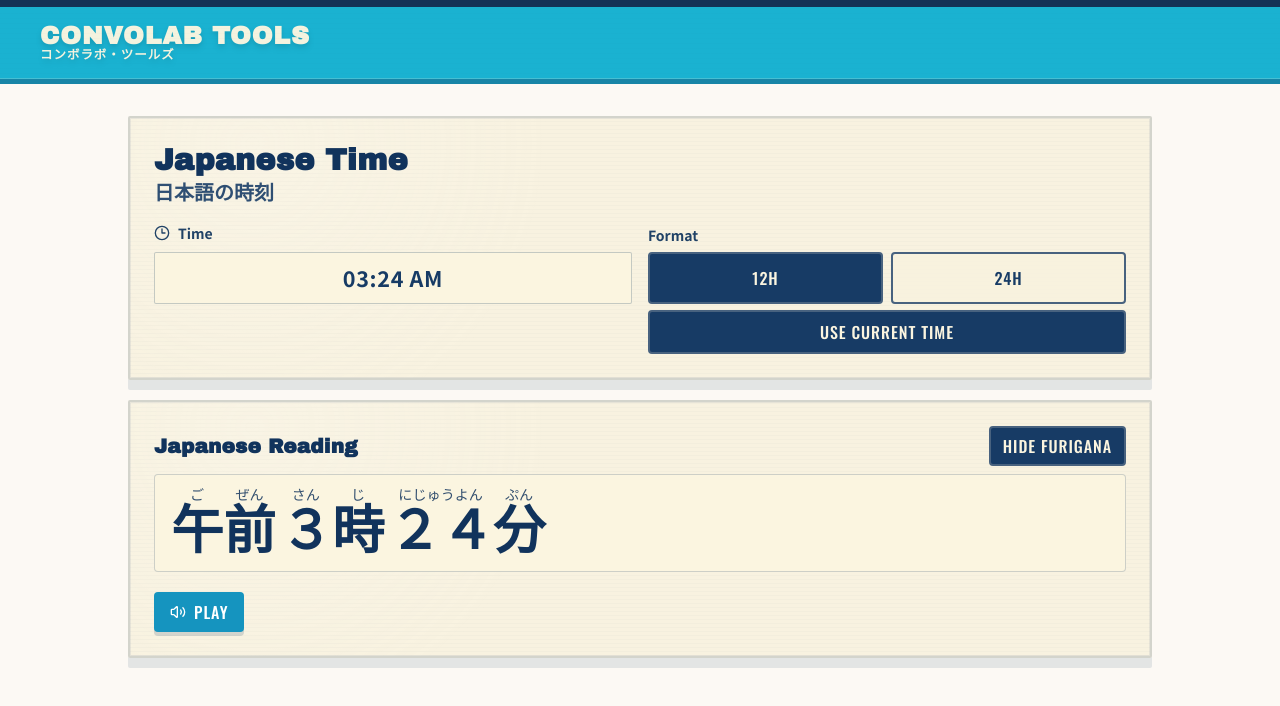
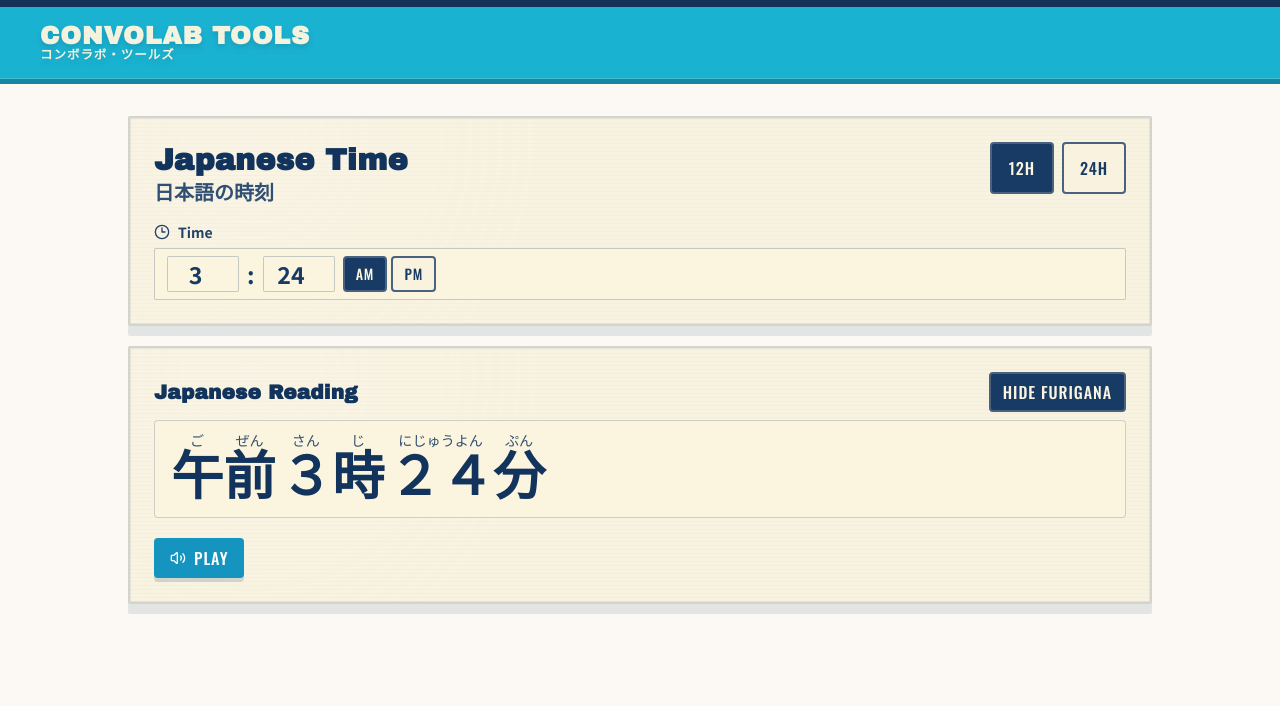
Before and after one commit to andyroo2000/convo-lab, a React (Vite) app in the folder client/: page /tools/japanese-time in a window 1280 px wide. Shown: the top 706 px of the page. Built offline with nearby package versions, Linux system fonts and the light colour scheme; no server answers.

Commit message:
refactor: simplify japanese date and time pickers

```diff
--- a/client/src/features/tools/japaneseDate/components/JapaneseDateToolPage.tsx
+++ b/client/src/features/tools/japaneseDate/components/JapaneseDateToolPage.tsx
@@ -144,8 +144,9 @@ const JapaneseDateToolPage = () => {
   }, [isUsingCurrentDate]);
 
   const handleManualDateChange = (value: string) => {
+    const today = toLocalDateInputValue(new Date());
     setDateValue(value);
-    setIsUsingCurrentDate(false);
+    setIsUsingCurrentDate(value === today);
   };
 
   const handleUseCurrentDate = () => {
@@ -215,23 +216,29 @@ const JapaneseDateToolPage = () => {
               <CalendarDays className="h-4 w-4" />
               Date
             </span>
+            <div className="flex items-center gap-2">
               <input
                 id="jp-date-input"
                 type="date"
-              className="input retro-date-tool-input"
+                className="input retro-date-tool-input min-w-0 flex-1"
                 value={dateValue}
                 min={`${minYear}-01-01`}
                 max={`${maxYear}-12-31`}
                 onChange={(event) => handleManualDateChange(event.target.value)}
               />
+              <div className="w-[12rem] shrink-0">
                 <button
                   type="button"
-              aria-pressed={isUsingCurrentDate}
+                  aria-pressed={false}
+                  aria-hidden={isUsingCurrentDate}
+                  tabIndex={isUsingCurrentDate ? -1 : 0}
                   onClick={handleUseCurrentDate}
-              className={`btn-outline retro-date-tool-format-btn mt-2 h-[2.75rem] w-full py-0 ${isUsingCurrentDate ? 'bg-[#173b65] text-[#fbf5e0]' : ''}`}
+                  className={`btn-outline retro-date-tool-format-btn h-[2.75rem] w-full py-0 text-[0.72rem] tracking-[0.04em] focus:outline-none focus-visible:outline-none focus:ring-0 focus-visible:ring-0 ${isUsingCurrentDate ? 'invisible pointer-events-none' : ''}`}
                 >
-              Use Current Date
+                  Sync to Current Date
                 </button>
+              </div>
+            </div>
           </label>
         </div>
       </section>
--- a/client/src/features/tools/japaneseDate/components/JapaneseTimeToolPage.tsx
+++ b/client/src/features/tools/japaneseDate/components/JapaneseTimeToolPage.tsx
@@ -1,5 +1,5 @@
 import { useEffect, useMemo, useRef, useState } from 'react';
-import { ChevronDown, ChevronUp, Clock3, Volume2 } from 'lucide-react';
+import { Clock3, Volume2 } from 'lucide-react';
 
 import {
   generateJapaneseDateTimeReading,
@@ -107,20 +107,12 @@ const JapaneseTimeToolPage = () => {
   const [isUsingCurrentTime, setIsUsingCurrentTime] = useState(true);
   const [showFurigana, setShowFurigana] = useState(true);
   const [isPlaying, setIsPlaying] = useState(false);
-  const [isTimePickerOpen, setIsTimePickerOpen] = useState(false);
-  const pickerRef = useRef<HTMLDivElement | null>(null);
-  const hourInputRef = useRef<HTMLInputElement | null>(null);
   const playbackRef = useRef<AudioSequencePlayback | null>(null);
 
   const { hour24, minute, localDate } = timeParts;
   const currentPeriod = hour24 < 12 ? 'AM' : 'PM';
   const hour12 = hour24 % 12 || 12;
   const timeValue = `${toTwoDigits(hour24)}:${toTwoDigits(minute)}`;
-  const displayTime =
-    hourFormat === '12h'
-      ? `${toTwoDigits(hour12)}:${toTwoDigits(minute)} ${currentPeriod}`
-      : `${toTwoDigits(hour24)}:${toTwoDigits(minute)}`;
-
   const localDateTime = useMemo(
     () => parseLocalDateTimeInput(localDate, timeValue),
     [localDate, timeValue]
@@ -130,21 +122,6 @@ const JapaneseTimeToolPage = () => {
     () => generateJapaneseDateTimeReading(localDateTime, { hourFormat }),
     [hourFormat, localDateTime]
   );
-
-  useEffect(() => {
-    if (!isTimePickerOpen) return undefined;
-
-    const handleOutsideClick = (event: MouseEvent) => {
-      if (pickerRef.current && !pickerRef.current.contains(event.target as Node)) {
-        setIsTimePickerOpen(false);
-      }
-    };
-
-    document.addEventListener('mousedown', handleOutsideClick);
-    return () => {
-      document.removeEventListener('mousedown', handleOutsideClick);
-    };
-  }, [isTimePickerOpen]);
 
   useEffect(
     () => () => {
@@ -179,13 +156,6 @@ const JapaneseTimeToolPage = () => {
       window.clearInterval(intervalId);
     };
   }, [isUsingCurrentTime]);
-
-  const openTimePicker = () => {
-    setIsTimePickerOpen(true);
-    requestAnimationFrame(() => {
-      hourInputRef.current?.focus();
-    });
-  };
 
   const handleManualTimeChange = () => {
     setIsUsingCurrentTime(false);
@@ -237,29 +207,6 @@ const JapaneseTimeToolPage = () => {
     });
   };
 
-  const stepHour = (delta: number) => {
-    handleManualTimeChange();
-    if (hourFormat === '12h') {
-      const current = hour12;
-      const next = ((current - 1 + delta + 12) % 12) + 1;
-      updateHour12(String(next));
-      return;
-    }
-
-    setTimeParts((current) => ({
-      ...current,
-      hour24: (current.hour24 + delta + 24) % 24,
-    }));
-  };
-
-  const stepMinute = (delta: number) => {
-    handleManualTimeChange();
-    setTimeParts((current) => ({
-      ...current,
-      minute: (current.minute + delta + 60) % 60,
-    }));
-  };
-
   const stopPlayback = () => {
     playbackRef.current?.stop();
     playbackRef.current = null;
@@ -304,52 +251,55 @@ const JapaneseTimeToolPage = () => {
   return (
     <div className="retro-date-tool-page space-y-4 sm:space-y-5">
       <section className="card retro-paper-panel retro-date-tool-card">
-        <div className="retro-date-tool-header">
+        <div className="retro-date-tool-header flex flex-col gap-3 sm:flex-row sm:items-start sm:justify-between">
+          <div>
             <h1 className="retro-headline text-2xl sm:text-3xl">Japanese Time</h1>
             <p className="retro-date-tool-kana text-lg font-semibold text-[#2f4f73] sm:text-xl">
               日本語の時刻
             </p>
           </div>
-        <div className="mt-4 grid gap-4 sm:grid-cols-2">
+          <div className="grid w-full max-w-[15rem] grid-cols-2 gap-2 sm:w-auto">
+            <button
+              type="button"
+              onClick={() => setHourFormat('12h')}
+              className={`btn-outline retro-date-tool-format-btn h-[3.25rem] py-0 focus:outline-none focus-visible:outline-none focus:ring-0 focus-visible:ring-0 ${hourFormat === '12h' ? 'bg-[#173b65] text-[#fbf5e0]' : ''}`}
+            >
+              12h
+            </button>
+            <button
+              type="button"
+              onClick={() => setHourFormat('24h')}
+              className={`btn-outline retro-date-tool-format-btn h-[3.25rem] py-0 focus:outline-none focus-visible:outline-none focus:ring-0 focus-visible:ring-0 ${hourFormat === '24h' ? 'bg-[#173b65] text-[#fbf5e0]' : ''}`}
+            >
+              24h
+            </button>
+          </div>
+        </div>
+        <div className="mt-4">
           <div className="space-y-1.5">
+            <div className="flex items-center justify-between gap-2">
               <span className="retro-date-tool-field-label text-sm font-semibold text-[#204266] inline-flex items-center gap-2">
                 <Clock3 className="h-4 w-4" />
                 Time
               </span>
-            <div className="retro-time-picker" ref={pickerRef}>
+              {!isUsingCurrentTime && (
                 <button
                   type="button"
-                className="input retro-date-tool-input retro-time-picker-trigger flex h-[3.25rem] items-center justify-center py-0 text-[1.35rem] font-semibold tracking-[0.03em]"
-                onClick={openTimePicker}
-                aria-expanded={isTimePickerOpen}
-                aria-haspopup="dialog"
+                  aria-pressed={false}
+                  onClick={handleUseCurrentTime}
+                  className="btn-outline retro-date-tool-format-btn h-8 px-2.5 py-0 text-[0.72rem] tracking-[0.04em]"
                 >
-                <span className="retro-time-picker-display">{displayTime}</span>
+                  Sync to Current Time
                 </button>
-
-              {isTimePickerOpen && (
-                <div
-                  className="retro-time-picker-panel mt-2 rounded border border-[#173b6533] bg-[#fbf5e0] p-3 shadow-[0_4px_0_rgba(17,51,92,0.08)]"
-                  role="dialog"
-                  aria-label="Time picker"
-                >
-                  <div className="retro-time-picker-row grid grid-cols-[1fr_auto_1fr] items-center gap-3">
-                    <div className="flex flex-col items-center gap-1.5">
-                      <button
-                        type="button"
-                        onClick={() => stepHour(1)}
-                        className="btn-outline h-8 w-10 px-0 py-0"
-                        aria-label="Increase hour"
-                      >
-                        <ChevronUp className="h-4 w-4" />
-                      </button>
+              )}
+            </div>
+            <div className="input retro-date-tool-input flex h-[3.25rem] items-center gap-2 px-3 py-0">
               <input
-                        ref={hourInputRef}
                 type="number"
                 min={hourFormat === '12h' ? 1 : 0}
                 max={hourFormat === '12h' ? 12 : 23}
                 step={1}
-                        value={hourFormat === '12h' ? hour12 : timeParts.hour24}
+                value={hourFormat === '12h' ? hour12 : hour24}
                 onChange={(event) => {
                   if (hourFormat === '12h') {
                     updateHour12(event.target.value);
@@ -357,98 +307,37 @@ const JapaneseTimeToolPage = () => {
                     updateHour24(event.target.value);
                   }
                 }}
-                        className="input retro-time-picker-input h-10 w-[5.2rem] py-0 text-center text-lg font-semibold"
+                className="input h-9 w-[4.5rem] px-2 py-0 text-center text-[1.45rem] font-semibold"
               />
-                      <button
-                        type="button"
-                        onClick={() => stepHour(-1)}
-                        className="btn-outline h-8 w-10 px-0 py-0"
-                        aria-label="Decrease hour"
-                      >
-                        <ChevronDown className="h-4 w-4" />
-                      </button>
-                    </div>
-                    <span className="retro-time-picker-separator">:</span>
-                    <div className="flex flex-col items-center gap-1.5">
-                      <button
-                        type="button"
-                        onClick={() => stepMinute(1)}
-                        className="btn-outline h-8 w-10 px-0 py-0"
-                        aria-label="Increase minute"
-                      >
-                        <ChevronUp className="h-4 w-4" />
-                      </button>
+              <span className="text-[1.45rem] font-semibold text-[#173b65]">:</span>
               <input
                 type="number"
                 min={0}
                 max={59}
                 step={1}
-                        value={timeParts.minute}
+                value={toTwoDigits(minute)}
                 onChange={(event) => updateMinute(event.target.value)}
-                        className="input retro-time-picker-input h-10 w-[5.2rem] py-0 text-center text-lg font-semibold"
+                className="input h-9 w-[4.5rem] px-2 py-0 text-center text-[1.45rem] font-semibold"
               />
-                      <button
-                        type="button"
-                        onClick={() => stepMinute(-1)}
-                        className="btn-outline h-8 w-10 px-0 py-0"
-                        aria-label="Decrease minute"
-                      >
-                        <ChevronDown className="h-4 w-4" />
-                      </button>
-                    </div>
-                  </div>
-
               {hourFormat === '12h' && (
-                    <div className="retro-time-picker-period mt-3 grid grid-cols-2 gap-2">
+                <div className="flex items-center gap-1">
                   <button
                     type="button"
                     onClick={() => updatePeriod('AM')}
-                        className={`btn-outline retro-time-picker-period-btn ${currentPeriod === 'AM' ? 'bg-[#173b65] text-[#fbf5e0]' : ''}`}
+                    className={`btn-outline h-9 min-w-[2.8rem] px-2 py-0 text-sm focus:outline-none focus-visible:outline-none focus:ring-0 focus-visible:ring-0 ${currentPeriod === 'AM' ? 'bg-[#173b65] text-[#fbf5e0]' : ''}`}
                   >
                     AM
                   </button>
                   <button
                     type="button"
                     onClick={() => updatePeriod('PM')}
-                        className={`btn-outline retro-time-picker-period-btn ${currentPeriod === 'PM' ? 'bg-[#173b65] text-[#fbf5e0]' : ''}`}
+                    className={`btn-outline h-9 min-w-[2.8rem] px-2 py-0 text-sm focus:outline-none focus-visible:outline-none focus:ring-0 focus-visible:ring-0 ${currentPeriod === 'PM' ? 'bg-[#173b65] text-[#fbf5e0]' : ''}`}
                   >
                     PM
                   </button>
                 </div>
               )}
             </div>
-              )}
-            </div>
-          </div>
-
-          <div className="space-y-1.5">
-            <span className="retro-date-tool-field-label text-sm font-semibold text-[#204266]">
-              Format
-            </span>
-            <div className="grid grid-cols-2 gap-2">
-              <button
-                type="button"
-                onClick={() => setHourFormat('12h')}
-                className={`btn-outline retro-date-tool-format-btn h-[3.25rem] py-0 ${hourFormat === '12h' ? 'bg-[#173b65] text-[#fbf5e0]' : ''}`}
-              >
-                12h
-              </button>
-              <button
-                type="button"
-                onClick={() => setHourFormat('24h')}
-                className={`btn-outline retro-date-tool-format-btn h-[3.25rem] py-0 ${hourFormat === '24h' ? 'bg-[#173b65] text-[#fbf5e0]' : ''}`}
-              >
-                24h
-              </button>
-            </div>
-            <button
-              type="button"
-              aria-pressed={isUsingCurrentTime}
-              onClick={handleUseCurrentTime}
-              className={`btn-outline retro-date-tool-format-btn mt-2 h-[2.75rem] w-full py-0 ${isUsingCurrentTime ? 'bg-[#173b65] text-[#fbf5e0]' : ''}`}
-            >
-              Use Current Time
-            </button>
           </div>
         </div>
       </section>
```
Lines whose indentation alone changed are shown as unchanged.
